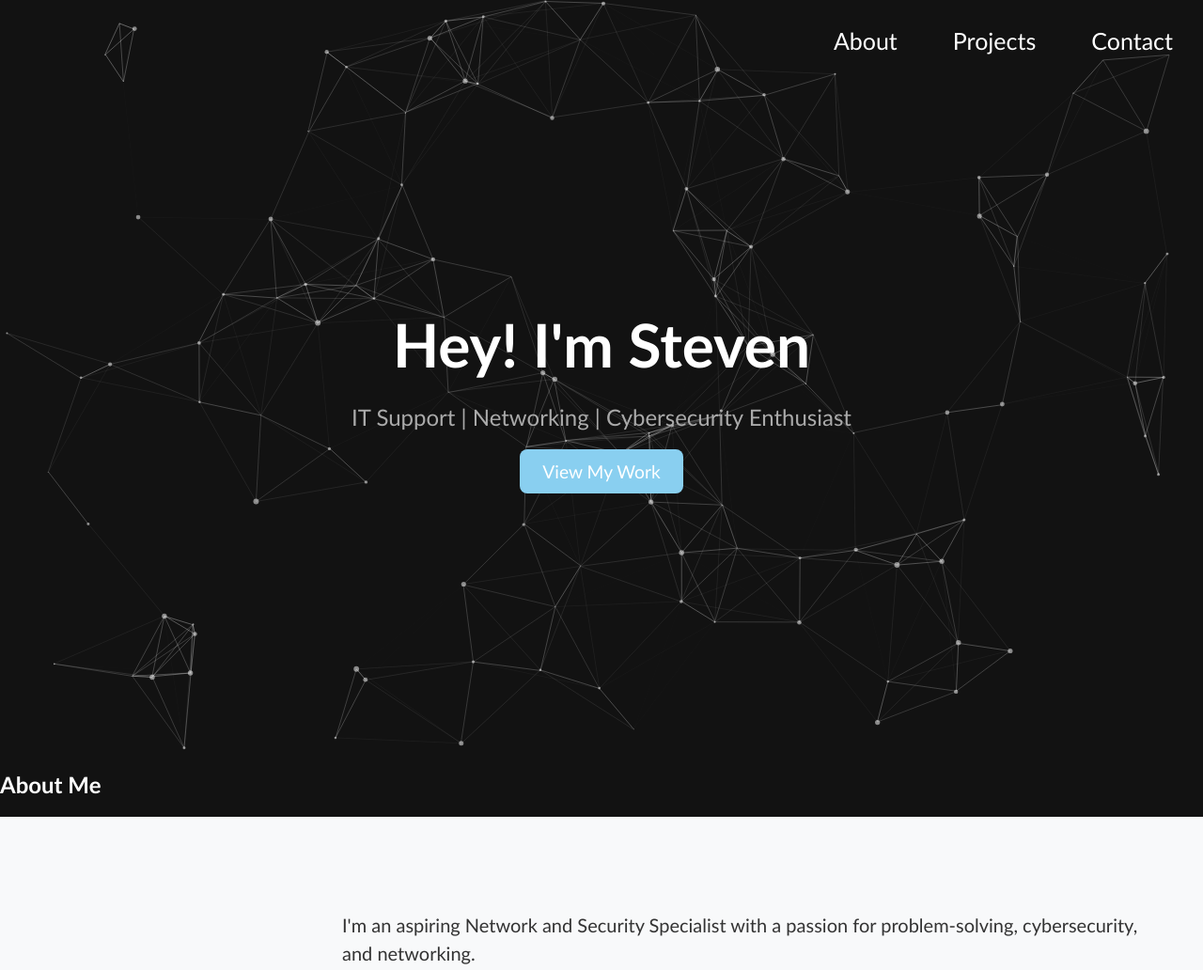
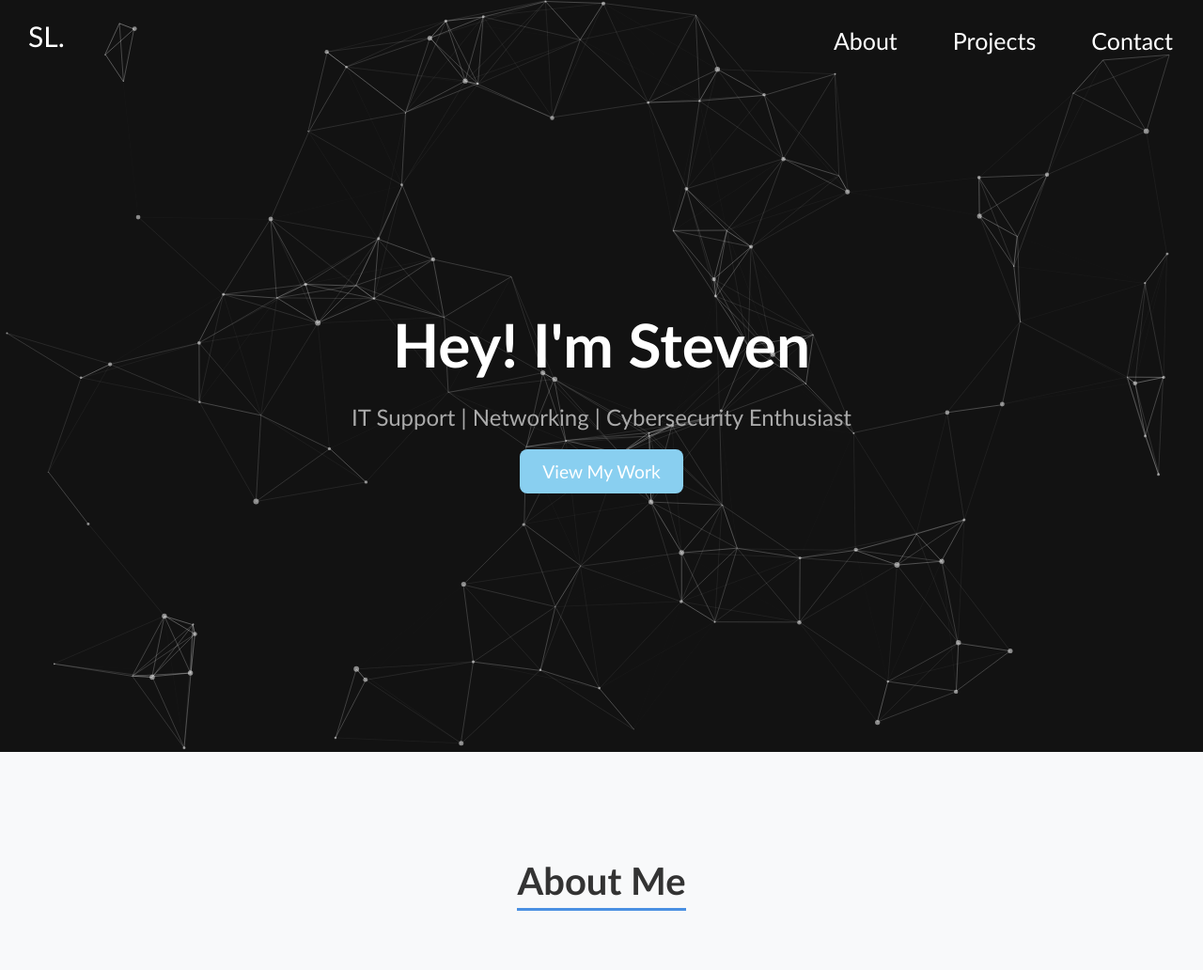
Before and after one commit to StevenLambrinos9063/Portfolio-Website, a plain HTML site: page Index.html in a window 1280 px wide. Shown: the top 1032 px of the page at 94% size. Drawn offline with nearby package versions, Linux system fonts and the light colour scheme.

Commit message:
Still trying to figure out the main abou tme part with the text, I am moving slowly since I have no brain power.

```diff
--- a/Index.html
+++ b/Index.html
@@ -12,14 +12,18 @@
     <!-- Background Particles Animation -->
     <div id="particles-js"></div>
 
-    <!-- Navigation Bar -->
+<!-- SL. Signature (Independent from Navbar) -->
+<a href="#" class="signature">SL.</a>
+
+<!-- Navbar -->
 <nav class="navbar">
-        <ul class="nav-links">
+    <ul>
         <li><a href="#about">About</a></li>
         <li><a href="#projects">Projects</a></li>
         <li><a href="#contact">Contact</a></li>
     </ul>
 </nav>
+
 
     <!-- Landing Page -->
     <section id="landing">
@@ -33,11 +37,9 @@
 
 
     <!-- About Section -->
-<section id="about" data-aos="fade-up">
-    <!-- Typewriter Effect for About Me -->
-    <div class="typewriter">
-        <h2>About Me</h2>
-    </div>
+    <section id="about" class="about-container">
+        <h2 class="about-heading">About Me</h2>
+        <div class="about-content">
 
     <div class="about-container">
         <img src="Steven.png" alt="Steven" class="Me">
@@ -47,6 +49,7 @@
             <p>Currently, I'm working toward earning my CompTIA A+, Network+, and Security+ certifications. My experience includes building and deploying a smart parking lot system, performing network security analysis, and working with firewalls, ticketing systems, and dynamic routing protocols.</p>
             <p>Outside of tech, I value time with my family and friends. I also have a passion for cars, often working on them with my dad—though, let’s be real, it's mostly me getting yelled at for holding the flashlight wrong!</p>
         </div>
+        <a href="your-resume.pdf" class="resume-link">Resume</a>
     </div>
 </section>
 
--- a/Style.css
+++ b/Style.css
@@ -1,6 +1,6 @@
 /* General Styles */
 body {
-    font-family: "Trebuchet MS", sans-serif;
+    font-family: "Trebuchet MS", sans-serif !important;
     margin: 0;
     padding: 0;
     background-color: #121212;
@@ -141,6 +141,27 @@ html {
     font-size: 25px;
   }
 
+/* ---------- SL. Signature (Independent from Navbar) ---------- */
+.signature {
+    font-size: 30px;  /* Match navbar font size */
+    font-weight: normal; /* Match navbar text weight */
+    font-family: inherit; /* Use same font as navbar */
+    color: #fff;  /* Match navbar text color */
+
+    position: absolute;
+    top: 20px;  /* Align with navbar */
+    left: 30px; /* Keep it in the corner */
+
+    text-decoration: none; /* Remove underlines */
+    transition: background-color 0.3s ease, transform 0.3s ease;
+}
+
+/* Hover Effect (Same as Navbar Links) */
+.signature:hover {
+    background-color: rgba(255, 255, 255, 0.2); /* Light highlight */
+    transform: translateY(-3px); /* Moves up slightly */
+    border-radius: 4px; /* Soft edges */
+}
 
 
 /* ---------- About Me Section (Balanced Size & Centered) ---------- */
@@ -158,16 +179,16 @@ html {
     margin:auto;
 }
 
-/* "About Me" Heading - Centered Above Text */
+/* Center the "About Me" heading */
 .about-heading {
     font-size: 2.5rem;
     font-weight: 600;
     text-align: center;
-    margin-bottom: 30px;
     color: #333;
     border-bottom: 3px solid #4A90E2;
     display: inline-block;
     padding-bottom: 5px;
+    margin-bottom: 30px;
 }
 
 
@@ -196,6 +217,8 @@ html {
     z-index: 2;
     text-align: left;
 }
+
+
 
 /* Skill Styles */
 .skill {
```
Lines whose indentation alone changed are shown as unchanged.
